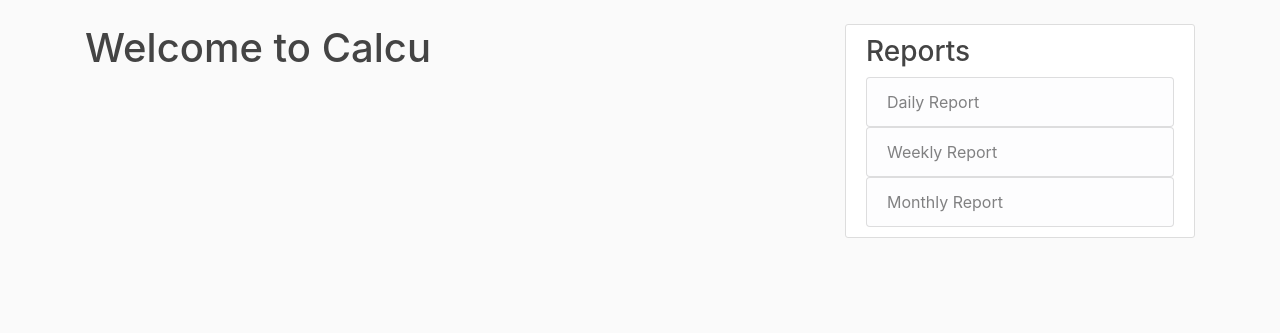
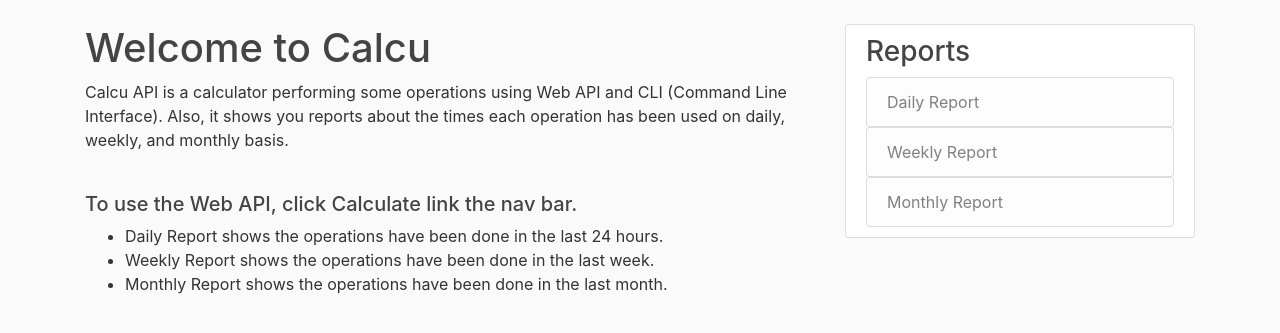
Before and after one commit to hussain-alhassan/calcu_api, a Flask app: page / in a window 1280 px wide. Shown: the part 56-389 px from the top of the page. Run offline with Flask 2, Linux system fonts and the light colour scheme; some libraries are stand-ins or nearby versions.

Commit message:
Added documentation

```diff
--- a/calcu_api/cli_calcu.py
+++ b/calcu_api/cli_calcu.py
@@ -1,3 +1,6 @@
+"""
+cli_calcu.py fime handles the API requests from the CLI and returns the JSON response.
+"""
 import click
 from classes.calculation import Calculation
 
@@ -13,8 +16,7 @@ sys.path.append(os.path.abspath(".."))
 def main(function_name, first_number, second_number):
     calc_obj = Calculation()
 
-
-    # call the right function and pass the parameters from the command
+    # call the right function and pass the parameters from the command line
     if function_name == 'add':
         response = calc_obj.add(first_number, second_number)
         print(response)
--- a/calcu_api/models.py
+++ b/calcu_api/models.py
@@ -1,3 +1,6 @@
+"""
+Report model handles the database data.
+"""
 from datetime import datetime
 from calcu_api import db
 
@@ -7,13 +10,12 @@ class Report(db.Model):
     function = db.Column(db.String(20), nullable=False)
     first_number = db.Column(db.Integer, nullable=False)
     second_number = db.Column(db.Integer)
-    api_type = db.Column(db.String(20 ), nullable=False)
     date = db.Column(db.DateTime, nullable=False, default=datetime.utcnow)
 
     @staticmethod
     def save(function_name, first_number, second_number):
         operation_record = Report(function=function_name, first_number=first_number, second_number=second_number,
-                                  api_type='web', date=datetime.now())
+                                  date=datetime.now())
 
         db.session.add(operation_record)
         db.session.commit()
--- a/calcu_api/templates/home.html
+++ b/calcu_api/templates/home.html
@@ -1,4 +1,22 @@
 {% extends "layout.html" %}
 {% block content %}
 <h1>Welcome to Calcu</h1>
+<p>
+    Calcu API is a calculator performing some operations using Web API and CLI (Command Line Interface). Also, it shows you reports about the times each operation has been used on daily, weekly, and monthly basis.
+</p>
+<br>
+<h5>
+    To use the Web API, click Calculate link the nav bar.
+</h5>
+<ul>
+    <li>
+        Daily Report shows the operations have been done in the last 24 hours.
+    </li>
+    <li>
+        Weekly Report shows the operations have been done in the last week.
+    </li>
+    <li>
+        Monthly Report shows the operations have been done in the last month.
+    </li>
+</ul>
 {% endblock content %}
--- /dev/null
+++ b/requirements.txt
@@ -0,0 +1,4 @@
+flask
+flask-sqlalchemy
+click
+flask-wtf
```
Also changed, not shown: README.md, calcu_api/calcu_api_DB.db.
